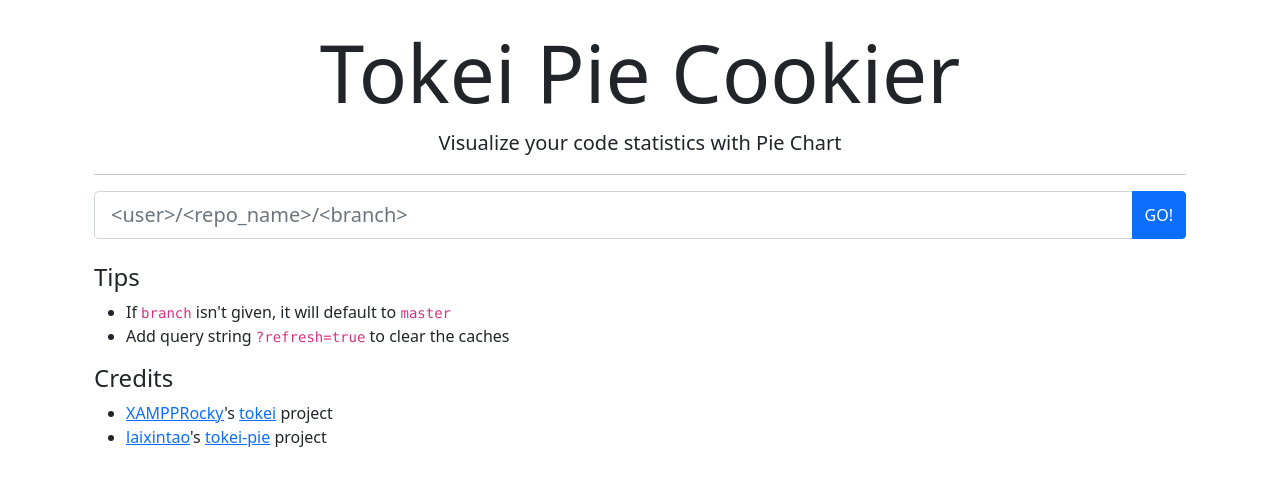
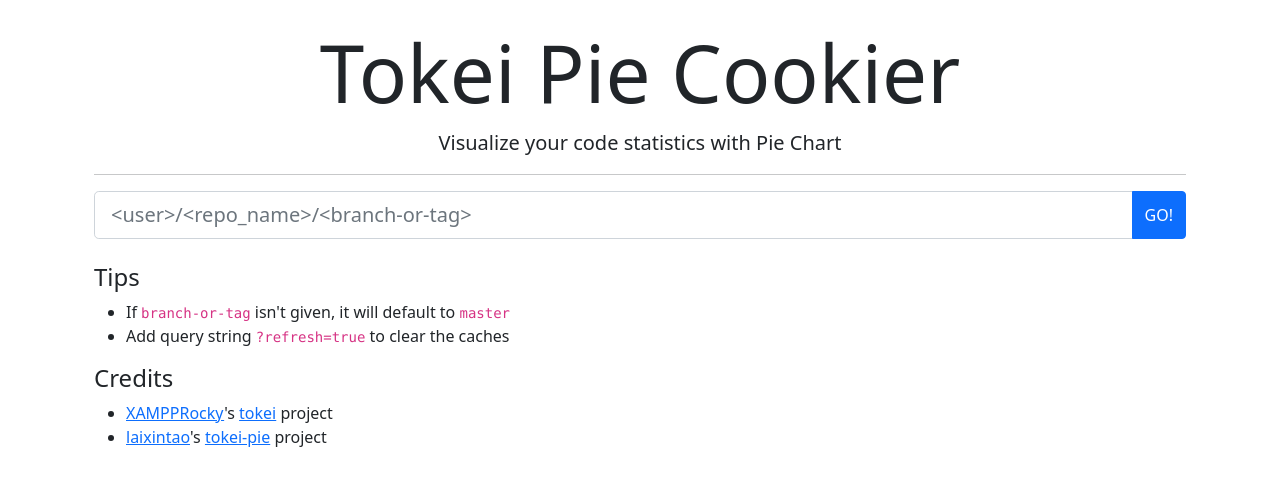
Before and after one commit to frostming/tokei-pie-cooker, a Flask app: page / in a window 1280 px wide. Shown: the top 486 px of the page. Run offline with Flask 2, Linux system fonts and the light colour scheme.

Commit message:
update the hints

```diff
--- a/templates/index.html
+++ b/templates/index.html
@@ -42,7 +42,7 @@
             <input
               class="form-control form-control-lg"
               type="text"
-              placeholder="<user>/<repo_name>/<branch>"
+              placeholder="<user>/<repo_name>/<branch-or-tag>"
               aria-label="Input GitHub repo URL"
               name="r"
               id="r"
@@ -54,7 +54,7 @@
           <h4>Tips</h4>
           <ul>
             <li>
-              If <code>branch</code> isn't given, it will default to
+              If <code>branch-or-tag</code> isn't given, it will default to
               <code>master</code>
             </li>
             <li>
```
